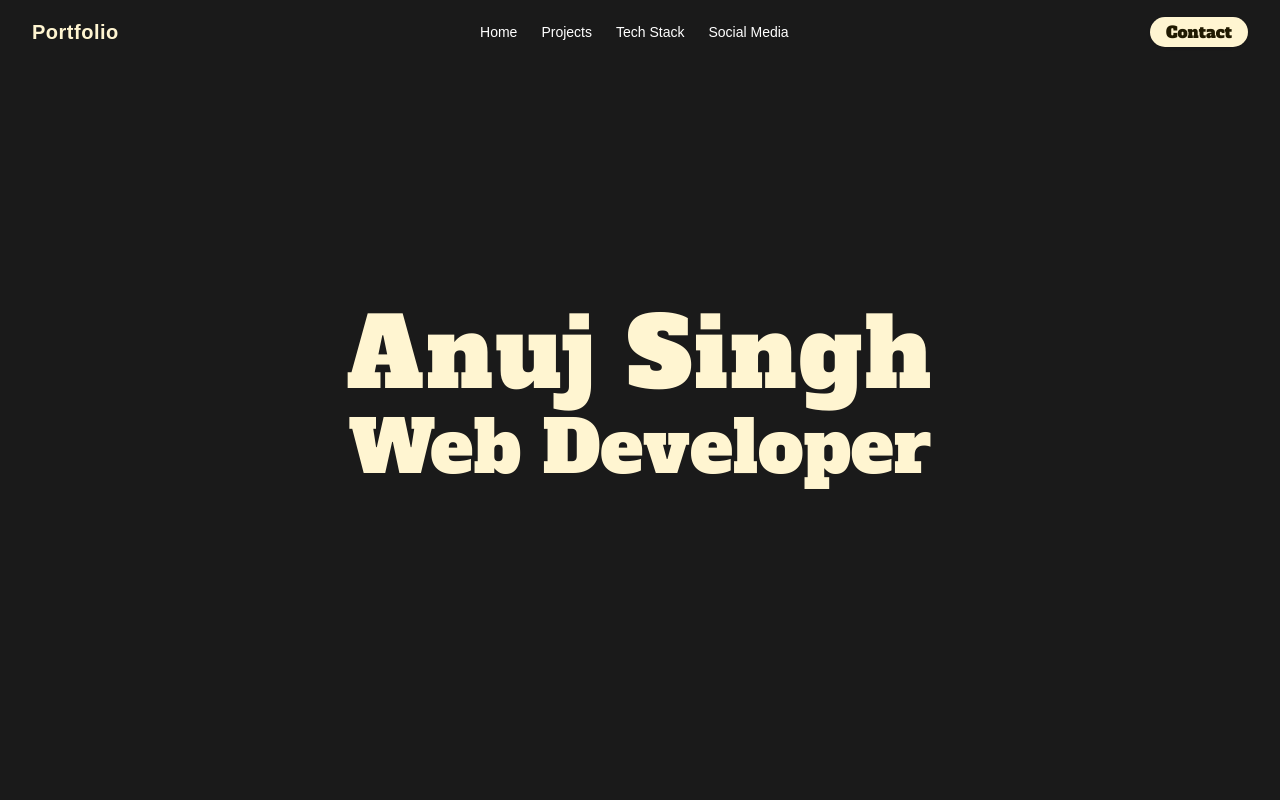
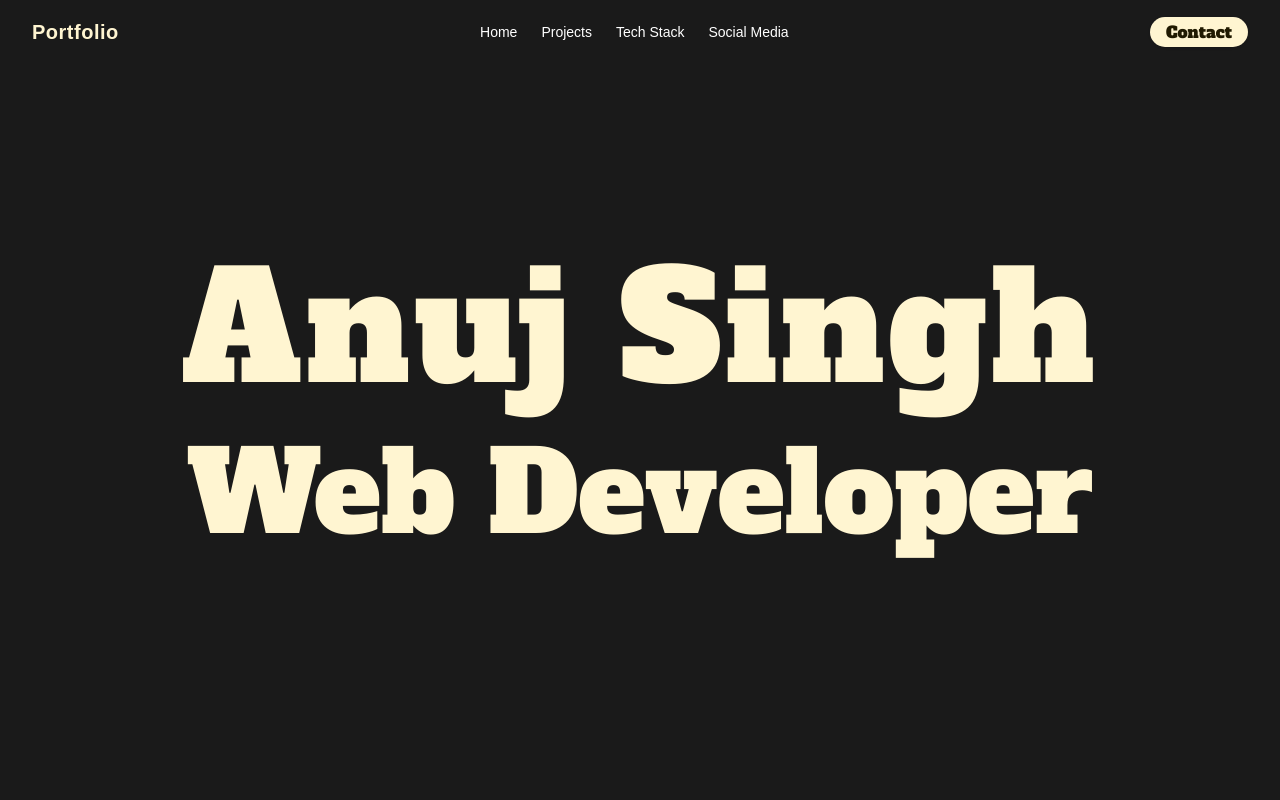
Before and after one commit to Anuj-0-3/portfolio, a Next.js app: page / in a window 1280 px wide. Shown: the top 800 px of the page. Built offline with nearby package versions, Linux system fonts and the light colour scheme.

Commit message:
Refactor code structure for improved readability and maintainability

```diff
--- a/src/comoponents/Hero.tsx
+++ b/src/comoponents/Hero.tsx
@@ -1,33 +1,51 @@
 'use client';
 
-import React from 'react';
+import React, { useEffect, useState } from 'react';
 import { motion, useScroll, useTransform } from 'framer-motion';
 
 const Hero = () => {
   const { scrollYProgress } = useScroll();
+  const [isMobile, setIsMobile] = useState(false);
 
-  // Zoom-out and fade-in animation
-  const scale = useTransform(scrollYProgress, [0, 0.2], [1.5, 1]);
+  // Detect screen width on mount and resize
+  useEffect(() => {
+    const handleResize = () => setIsMobile(window.innerWidth < 768);
+    handleResize(); // Set on mount
+    window.addEventListener('resize', handleResize);
+    return () => window.removeEventListener('resize', handleResize);
+  }, []);
+
+  // Dynamic scale based on device
+  const scale = useTransform(
+    scrollYProgress,
+    [0, 0.4],
+    isMobile ? [1.7, 1.5] : [1.5, 1]
+  );
+
   const opacity = useTransform(scrollYProgress, [0, 0.15], [0, 1]);
 
   return (
-    <div className="relative h-[200vh] bg-[#1a1a1a] ">
-      {/* Sticky container (text stays centered during scroll) */}
+    <div className="relative h-[120vh] sm:h-[150vh] bg-[#1a1a1a] overflow-clip">
+      {/* Sticky container */}
       <div className="sticky top-0 h-screen flex items-center justify-center z-20">
         <div className="text-center">
-          <h1 className="font-alfa text-5xl md:text-7xl text-[#fff5d1] leading-tight">
-            <span className="block text-8xl tracking-wide ">Anuj Singh</span>
-            <span className="block">Web Developer</span>
+          <h1 className="font-alfa text-[#fff5d1] leading-tight">
+            <span className="block text-[40px] sm:text-[60px] md:text-[100px] lg:text-[150px] tracking-wide">
+              Anuj Singh
+            </span>
+            <span className="block text-[32px] sm:text-[48px] md:text-[80px] lg:text-[112px]">
+              Web Developer
+            </span>
           </h1>
         </div>
       </div>
 
-      {/* Background image with motion animation */}
+      {/* Animated image */}
       <motion.img
-        src="/me.png"
+        src="/mebw.png"
         alt="Anuj Singh"
         style={{ scale, opacity }}
-        className="absolute -bottom-72  z-40 left-1/2 w-[320px] md:w-[400px] -translate-x-1/2 -translate-y-1/2  pointer-events-none"
+        className="absolute -bottom-24 sm:-bottom-44 z-40 left-1/2 w-[320px] md:w-[400px] -translate-x-1/2 -translate-y-1/2 pointer-events-none"
       />
     </div>
   );
```
Also changed, not shown: public/mebw.png (added).
